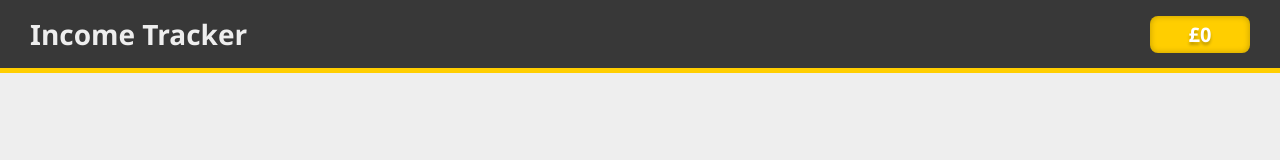
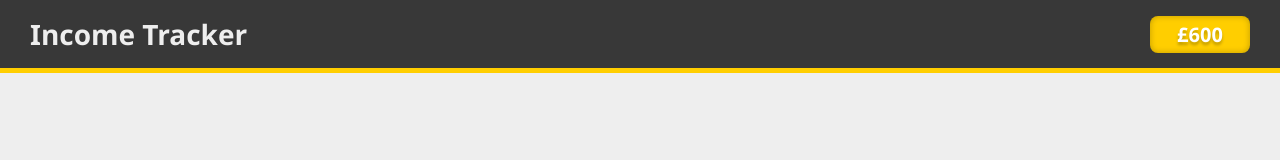
Before and after one commit to scented-wiring/vue-income-tracker, a Vue app: page / in a window 1280 px wide. Shown: the top 160 px of the page. Built offline with nearby package versions, Linux system fonts and the light colour scheme.

Commit message:
add state and totalIncome function

```diff
--- a/src/App.vue
+++ b/src/App.vue
@@ -1,14 +1,38 @@
 <template>
-  <Header />
+  <Header :totalIncome="state.totalIncome" />
 </template>
 
 <script>
-import Header from "./components/Header";
+import { reactive, computed } from "vue";
+import Header from "./components/Header.vue";
 
 export default {
   name: "App",
   components: {
     Header,
+  },
+  setup() {
+    const state = reactive({
+      income: [
+        {
+          value: 400,
+        },
+        {
+          value: 200,
+        },
+      ],
+      totalIncome: computed(() => {
+        let temp = 0;
+        if (state.income.length > 0) {
+          for (let i = 0; i < state.income.length; i++) {
+            temp += state.income[i].value;
+          }
+        }
+
+        return temp;
+      }),
+    });
+    return { state };
   },
 };
 </script>
--- a/src/components/Header.vue
+++ b/src/components/Header.vue
@@ -1,12 +1,16 @@
 <template>
   <header>
     <h1>Income Tracker</h1>
-    <div class="total-income">£0</div>
+    <div class="total-income">£{{ totalIncome }}</div>
   </header>
 </template>
 
 <script>
-export default {};
+export default {
+  props: {
+    totalIncome: Number,
+  },
+};
 </script>
 
 <style scoped>
```
